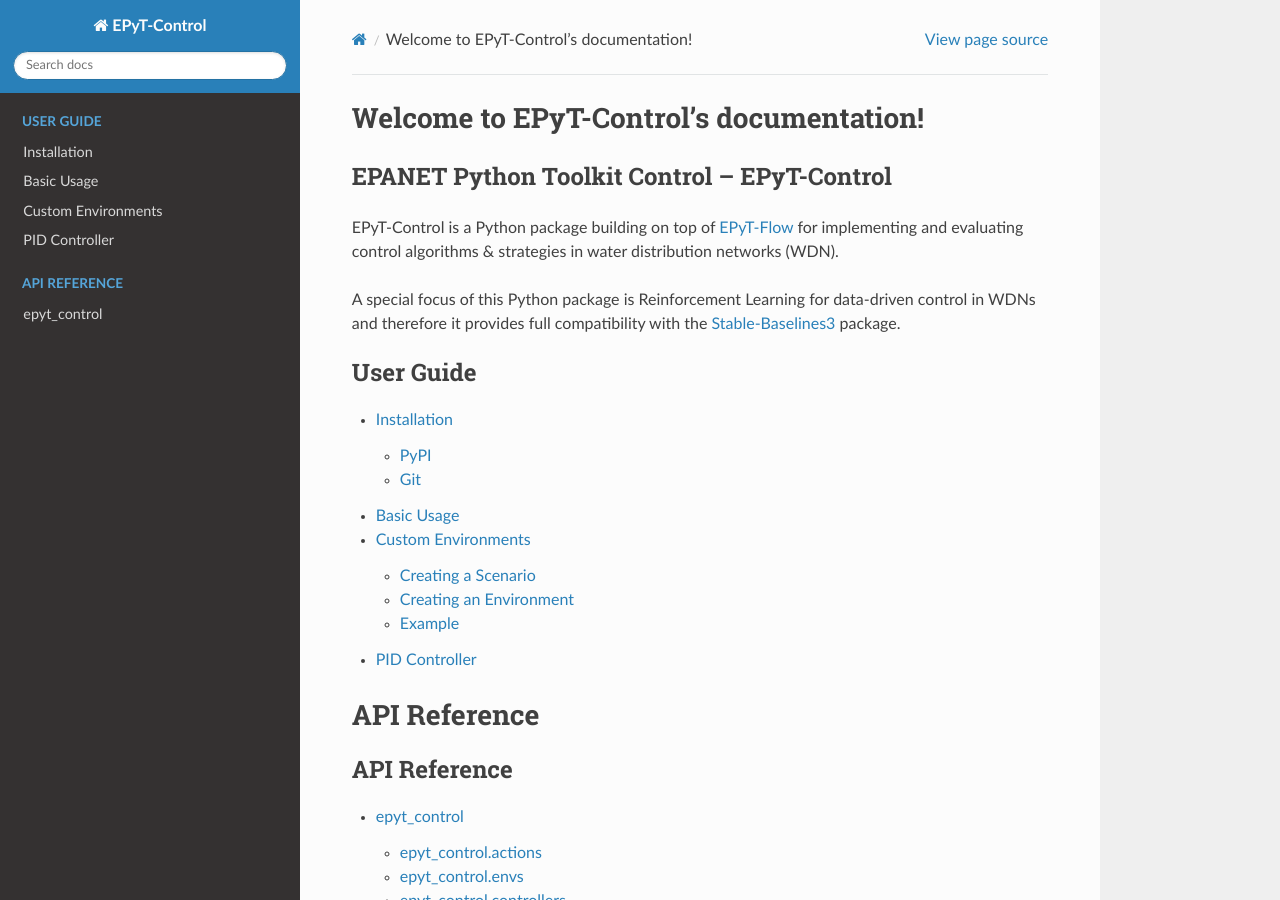
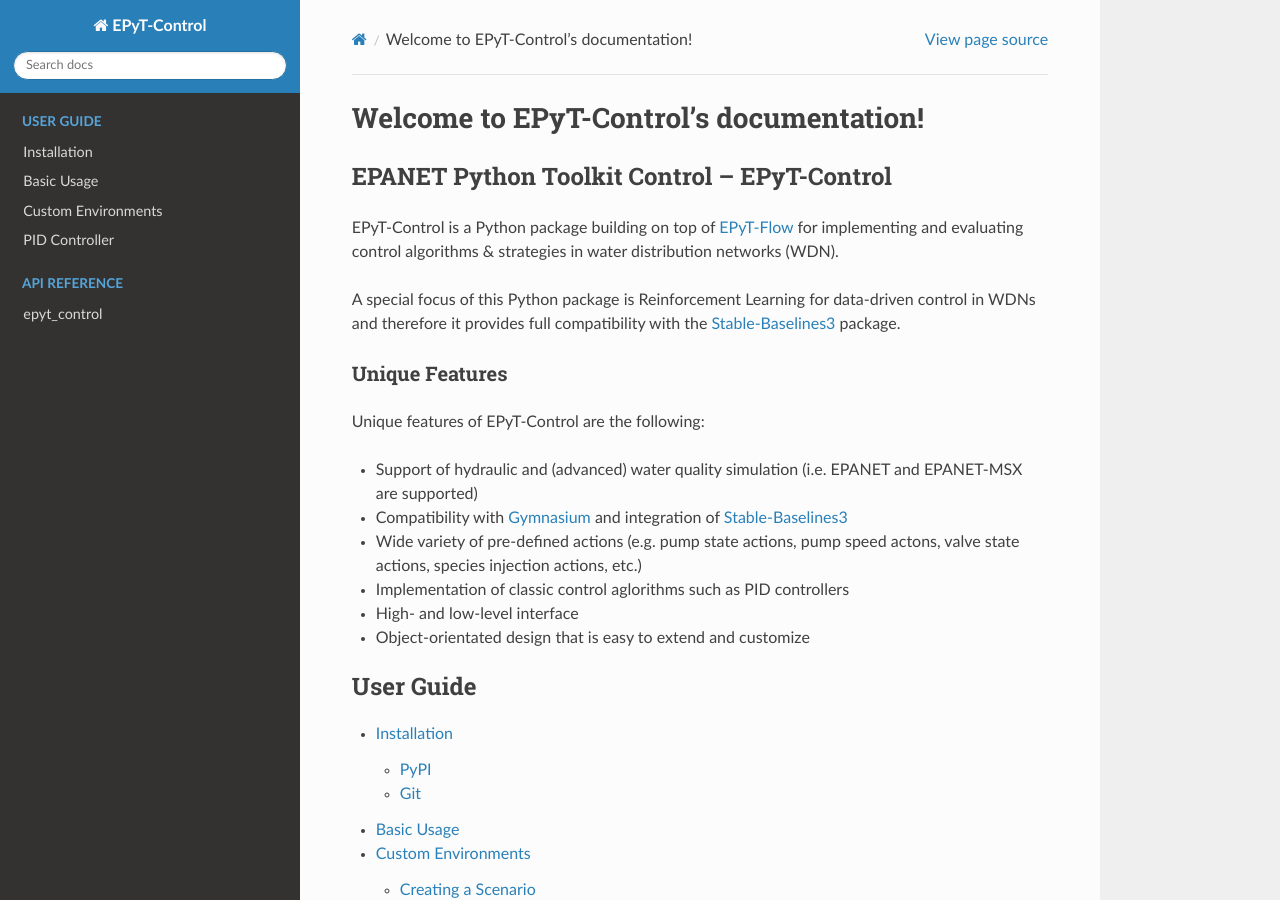
Before and after one commit to HammerLabML/EPyT-Control, a Sphinx documentation site: the page built from docs/index.rst, in a window 1280 px wide and 900 px high. Built offline with Sphinx 7.4.7 and the Read the Docs theme 3.1.0, drawn with Linux system fonts in a browser that asks for light colours.

```diff
--- a/docs/index.rst
+++ b/docs/index.rst
@@ -11,6 +11,19 @@ for implementing and evaluating control algorithms & strategies in water distrib
 A special focus of this Python package is Reinforcement Learning for data-driven control in WDNs and
 therefore it provides full compatibility with the
 `Stable-Baselines3 <https://stable-baselines3.readthedocs.io/en/master/>`_ package.
+
+
+Unique Features
+---------------
+
+Unique features of EPyT-Control are the following:
+
+- Support of hydraulic and (advanced) water quality simulation (i.e. EPANET and EPANET-MSX are supported)
+- Compatibility with `Gymnasium <https://github.com/Farama-Foundation/Gymnasium>`_ and integration of `Stable-Baselines3 <https://stable-baselines3.readthedocs.io/en/master/>`_
+- Wide variety of pre-defined actions (e.g. pump state actions, pump speed actons, valve state actions, species injection actions, etc.)
+- Implementation of classic control aglorithms such as PID controllers
+- High- and low-level interface
+- Object-orientated design that is easy to extend and customize
 
 
 
```
Also changed, not shown: README.md (+12 -0 lines).
